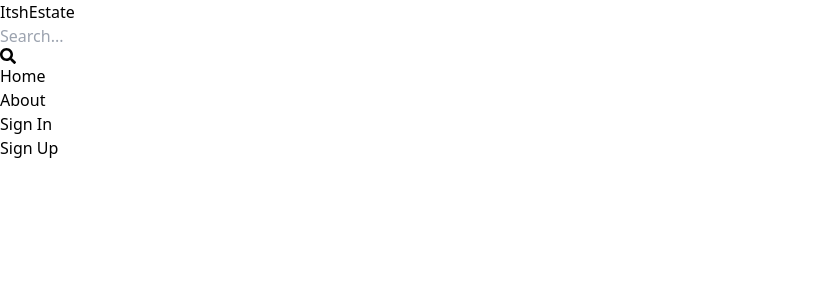
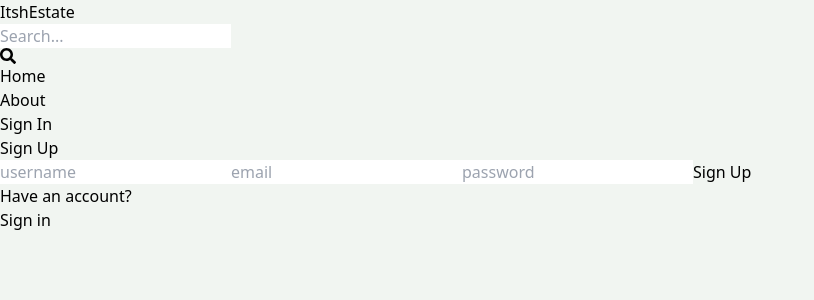
Before and after one commit to Ahmed-Hesham123/Real-Estate-Marketplace, a React (Vite) app in the folder client/: page /sign-up in a window 1280 px wide. Shown: the top 300 px of the page, without its empty margins (0-814 px from the left). Built offline with nearby package versions, Linux system fonts and the light colour scheme.

Commit message:
complete sign up ui page with its functionality

```diff
--- /dev/null
+++ b/client/src/components/Button.jsx
@@ -0,0 +1,10 @@
+const Button = ({ children, bgColor, ...props }) => {
+  const classes = `${bgColor} w-full text-white rounded-lg p-3 uppercase hover:opacity-95 disabled:opacity-80`;
+  return (
+    <button className={classes} {...props}>
+      {children}
+    </button>
+  );
+};
+
+export default Button;
--- a/client/src/components/index.js
+++ b/client/src/components/index.js
@@ -1 +1,2 @@
 export { default as Header } from "./Header";
+export { default as Button } from "./Button";
--- a/client/src/index.css
+++ b/client/src/index.css
@@ -1,3 +1,7 @@
 @tailwind base;
 @tailwind components;
 @tailwind utilities;
+
+body {
+    background: rgb(241, 245, 241);
+}
--- a/client/src/pages/SignUp.jsx
+++ b/client/src/pages/SignUp.jsx
@@ -1,10 +1,79 @@
+import { useState } from "react";
+import { Button } from "../components/index.js";
+import { Link, useNavigate } from "react-router-dom";
 
 const SignUp = () => {
-    return (
-        <div>
-            Sign Up
-        </div>
-    );
-}
+  const [formData, setFormData] = useState({});
+  const [error, setError] = useState(false);
+  const [loading, setLoading] = useState(false);
+  const navigate = useNavigate();
+
+  const handleChange = (e) => {
+    setFormData({ ...formData, [e.target.id]: e.target.value });
+  };
+
+  const handleSubmit = async (e) => {
+    e.preventDefault();
+    try {
+      setLoading(true);
+      setError(false);
+      const res = await fetch("/api/auth/signup", {
+        method: "POST",
+        headers: {
+          "Content-Type": "application/json",
+        },
+        body: JSON.stringify(formData),
+      });
+      const data = await res.json();
+      setLoading(false);
+      if (data.success === false) {
+        setError(true);
+        return;
+      }
+      navigate("/sign-in");
+    } catch (error) {
+      setLoading(false);
+      setError(true);
+    }
+  };
+  return (
+    <div className="max-w-lg mx-auto p-3">
+      <h1 className="font-semibold text-center text-3xl my-7 ">Sign Up</h1>
+      <form onSubmit={handleSubmit} className="flex flex-col gap-4">
+        <input
+          type="text"
+          placeholder="username"
+          id="username"
+          className="bg-slate-100 rounded-lg p-3"
+          onChange={handleChange}
+        />
+        <input
+          type="email"
+          placeholder="email"
+          id="email"
+          className="bg-slate-100 rounded-lg p-3"
+          onChange={handleChange}
+        />
+        <input
+          type="password"
+          placeholder="password"
+          id="password"
+          className="bg-slate-100 rounded-lg p-3"
+          onChange={handleChange}
+        />
+        <Button disabled={loading} type="submit" bgColor="bg-slate-700">
+          {loading ? "Loading..." : "Sign Up"}
+        </Button>
+      </form>
+      <div className="flex gap-2 mt-5">
+        <p>Have an account?</p>
+        <Link to="sign-in">
+          <span className="text-blue-500">Sign in</span>
+        </Link>
+      </div>
+      {error && <p className="text-red-700 mt-5">Something went wrong!</p>}
+    </div>
+  );
+};
 
 export default SignUp;
--- a/client/vite.config.js
+++ b/client/vite.config.js
@@ -1,7 +1,15 @@
-import { defineConfig } from 'vite'
-import react from '@vitejs/plugin-react-swc'
+import { defineConfig } from "vite";
+import react from "@vitejs/plugin-react-swc";
 
 // https://vitejs.dev/config/
 export default defineConfig({
+  server: {
+    proxy: {
+      "/api": {
+        target: "http://localhost:3000",
+        secure: false,
+      },
+    },
+  },
   plugins: [react()],
-})
+});
```
Also changed, not shown: 2 other files (tests, documents, lock files or other folders).
